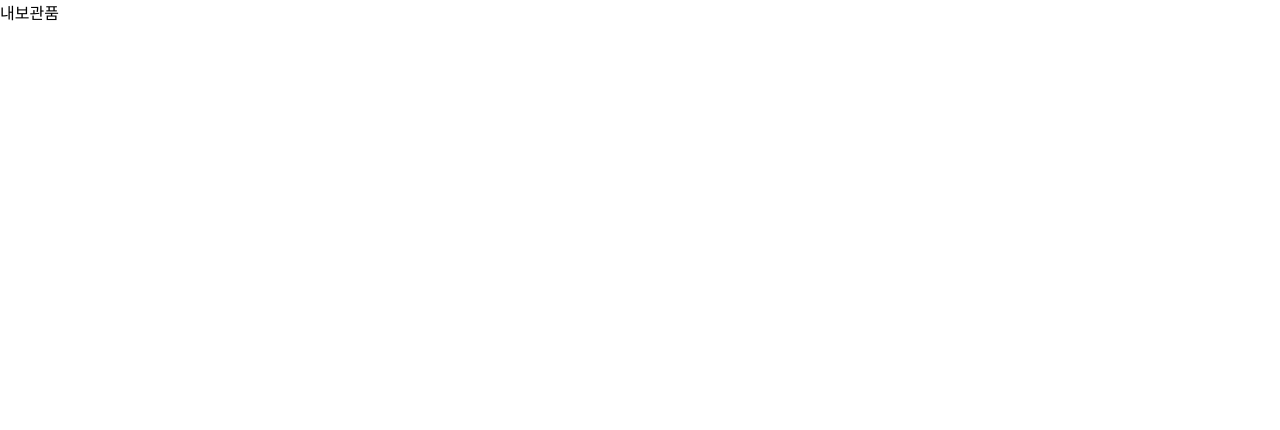
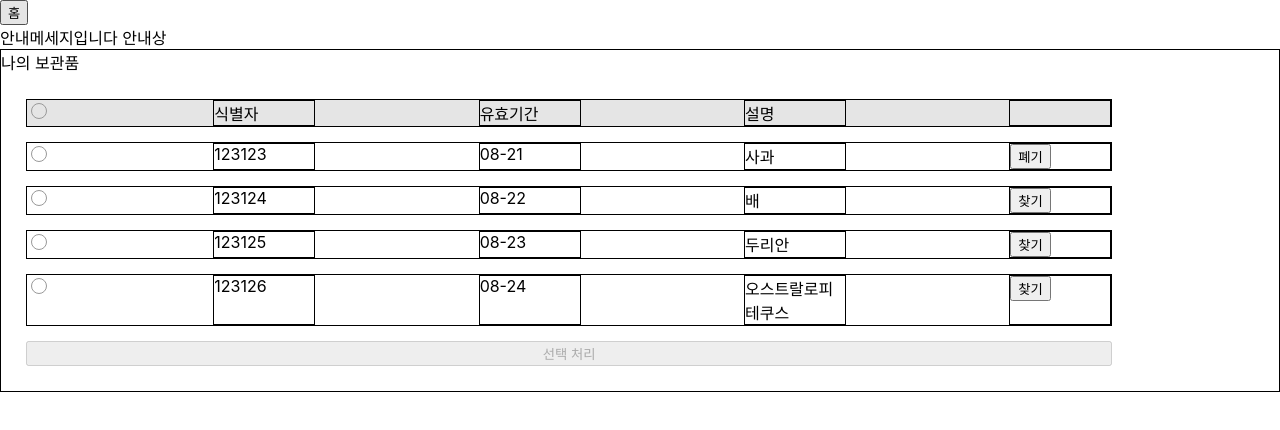
Before and after one commit to 42ggong/42ggong-front, a React (Create React App) app: page /mylist in a window 1280 px wide. Shown: the top 430 px of the page. Built offline with nearby package versions, Linux system fonts and the light colour scheme.

Commit message:
feat: myList page draft, checkbox logic in myList page

```diff
--- a/src/componets/Modal/index.tsx
+++ b/src/componets/Modal/index.tsx
@@ -2,21 +2,21 @@ import React, { useState, useCallback } from "react";
 import * as S from "./style";
 
 interface Iprops {
-  onClose: () => void;
+  handleClose: () => void;
   handleSubmit: (e: any) => void;
   text: string;
 }
 
-const Modal = ({ onClose, handleSubmit, text }: Iprops) => {
-  console.log("Tet", handleSubmit, onClose);
+const Modal = ({ handleClose, handleSubmit, text }: Iprops) => {
+  console.log("Tet", handleSubmit, handleClose);
   return (
     <S.Test>
       <S.ModalContainer>
         <S.ModalTextContainer>{text}</S.ModalTextContainer>
         <S.ModalButtonContainer>
-          <button onClick={onClose}>취소</button>
+          <button onClick={handleClose}>취소</button>
           <button type="submit" onClick={handleSubmit}>
-            보관
+            완료
           </button>
         </S.ModalButtonContainer>
       </S.ModalContainer>
--- a/src/pages/myList/index.tsx
+++ b/src/pages/myList/index.tsx
@@ -1,10 +1,183 @@
-import React from "react";
+import React, { useState, useEffect } from "react";
 import * as S from "./style";
-import { useNavigate } from "react-router-dom";
+// import { useNavigate } from "react-router-dom";
+import HomeButton from "../../componets/HomeButton/index";
+import Modal from "../../componets/Modal/index";
 
-const DisCard = () => {
-  const navigate = useNavigate();
-  return <S.Div>내보관품</S.Div>;
+const today = new Date().toISOString().slice(5, 10);
+
+let dummyList = [
+  { uid: "123123", expday: "08-21", info: "사과" },
+  { uid: "123124", expday: "08-22", info: "배" },
+  { uid: "123125", expday: "08-23", info: "두리안" },
+  { uid: "123126", expday: "08-24", info: "오스트랄로피테쿠스" },
+];
+
+const MyList = () => {
+  // const navigate = useNavigate();
+  const [showModal, setShowModal] = useState(false);
+  const [allChecked, setAllChecked] = useState(false);
+  const [modalText, setModalText] = useState("");
+  const [checkedArr, setCheckedArr] = useState(
+    Array.from({ length: dummyList.length }, () => false)
+  );
+
+  useEffect(() => {
+    if (checkedArr.length < 1) setAllChecked(false);
+    else if (checkedArr.indexOf(false) === -1) setAllChecked(true);
+    else setAllChecked(false);
+  }, [checkedArr]);
+
+  const generateButton = (listElement: any) => {
+    if (listElement.expday > today)
+      return (
+        <button
+          onClick={(e) => {
+            e.preventDefault();
+            setModalText(
+              `${listElement.uid} ${listElement.info} 를 처리합니다.
+              반드시 냉장고에서
+              꺼낸 후에 완료해주세요!`
+            );
+            setShowModal(true);
+          }}
+          tabIndex={-1}
+        >
+          찾기
+        </button>
+      );
+    return (
+      <button
+        onClick={(e) => {
+          e.preventDefault();
+          setModalText(
+            `${listElement.uid} ${listElement.info} 를 처리합니다.
+            반드시 냉장고에서
+            꺼낸 후에 완료해주세요!`
+          );
+          setShowModal(true);
+        }}
+        tabIndex={-1}
+      >
+        폐기
+      </button>
+    );
+  };
+  const countChecked = () => {
+    return checkedArr.filter((element) => element === true).length;
+  };
+
+  const generateText = () => {
+    return;
+  };
+
+  const onSubmit = () => {
+    dummyList = dummyList.filter(
+      (element, index) => checkedArr[index] === false
+    );
+    setCheckedArr(Array.from({ length: dummyList.length }, () => false));
+    setModalText("");
+    setShowModal(false);
+  };
+
+  const onCloseModal = () => {
+    setModalText("");
+    setShowModal(false);
+  };
+
+  const onMultiDiscard = (e: any) => {
+    e.preventDefault();
+    const checkedLength = countChecked();
+    setModalText(`총 ${checkedLength}개의 보관품을
+    처리를 합니다.
+    반드시 냉장고에서
+    꺼낸 후에 완료해주세요!
+    `);
+    setShowModal(true);
+  };
+  // TODO 리스트 박스를 컴포넌트로 빼서 관리 -> api 페칭할때 로딩화면이랑 리렌더효율용
+  // TODO 보관품이 없을떄 안내문구 추가 -> 했는데 더 예쁘게 수정
+  // TODO 일괄 처리 할때 버튼에 해당 포커싱 남아있는거-> 모달로 옮기기
+
+  if (dummyList.length < 1)
+    return (
+      <>
+        <HomeButton />껙 아무데이터도 없어요 (대충 눈 x자 된 이모티콘)
+      </>
+    );
+  return (
+    <>
+      <HomeButton />
+      <S.InformContainer>안내메세지입니다 안내상</S.InformContainer>
+      <S.ListBoxContainer>
+        <S.ListBoxBorder>
+          <S.ListBoxButtonContainer>
+            <div>나의 보관품</div>
+          </S.ListBoxButtonContainer>
+          <S.ListBoxForm>
+            <S.ListItemBorder style={{ backgroundColor: "rgba(0, 0, 0, 0.1)" }}>
+              <S.ListItemCheckBox
+                type="checkbox"
+                checked={allChecked}
+                tabIndex={-1}
+                onChange={() => {
+                  if (checkedArr.indexOf(false) === -1) {
+                    setAllChecked(false);
+                    setCheckedArr(
+                      Array.from({ length: dummyList.length }, () => false)
+                    );
+                  } else {
+                    setAllChecked(true);
+                    setCheckedArr(
+                      Array.from({ length: dummyList.length }, () => true)
+                    );
+                  }
+                }}
+              />
+              <S.ListItemColumn>식별자</S.ListItemColumn>
+              <S.ListItemColumn>유효기간</S.ListItemColumn>
+              <S.ListItemColumn>설명</S.ListItemColumn>
+              <S.ListItemColumn> </S.ListItemColumn>
+            </S.ListItemBorder>
+            {dummyList.map((element: any, index: number) => {
+              return (
+                <S.ListItemBorder key={element.uid}>
+                  <S.ListItemCheckBox
+                    type="checkbox"
+                    checked={checkedArr[index]}
+                    tabIndex={-1}
+                    onChange={() => {
+                      const tmpArr = [...checkedArr];
+                      tmpArr[index] = !checkedArr[index];
+                      setCheckedArr(tmpArr);
+                    }}
+                  />
+                  <S.ListItemColumn>{element.uid}</S.ListItemColumn>
+                  <S.ListItemColumn>{element.expday}</S.ListItemColumn>
+                  <S.ListItemColumn>{element.info}</S.ListItemColumn>
+                  <S.ListItemColumn>{generateButton(element)}</S.ListItemColumn>
+                </S.ListItemBorder>
+              );
+            })}
+            <button
+              onClick={onMultiDiscard}
+              disabled={countChecked() < 1}
+              tabIndex={-1}
+            >
+              선택 처리
+            </button>
+            {showModal && (
+              <Modal
+                handleClose={onCloseModal}
+                handleSubmit={onSubmit}
+                text={modalText}
+              />
+            )}
+          </S.ListBoxForm>
+        </S.ListBoxBorder>
+      </S.ListBoxContainer>
+    </>
+  );
 };
 
-export default DisCard;
+export default MyList;
--- a/src/pages/myList/style.tsx
+++ b/src/pages/myList/style.tsx
@@ -1,3 +1,51 @@
 import styled from "@emotion/styled";
 
-export const Div = styled.div``;
+// inform
+export const InformContainer = styled.div``;
+
+// list box
+export const ListBoxContainer = styled.div``;
+
+export const ListBoxBorder = styled.div`
+  border: 1px solid;
+`;
+
+export const ListBoxButtonContainer = styled.div``;
+
+export const ListBoxForm = styled.form`
+  width: 85%;
+  padding: 10px 25px;
+  display: flex;
+  flex-direction: column;
+  gap: 15px;
+  margin: 15px 0;
+`;
+
+// list item
+export const ListItemBorder = styled.div`
+  display: flex;
+  justify-content: space-between;
+  border: 1px solid;
+`;
+
+export const ListItemCheckBox = styled.input`
+  // position: relative;
+  // top: 5.5px;
+  width: 1rem;
+  height: 1rem;
+  border-radius: 50%;
+  border: 1px solid #999;
+  appearance: none;
+  cursor: pointer;
+  transition: background 0.2s;
+  align-items: center;
+  :checked {
+    background: green;
+    border: none;
+  }
+`;
+
+export const ListItemColumn = styled.div`
+  width: 100px;
+  border: 1px solid;
+`;
--- a/src/pages/store/index.tsx
+++ b/src/pages/store/index.tsx
@@ -60,7 +60,7 @@ const DisCard = () => {
         </S.ButtonContainer>
         {showModal && (
           <Modal
-            onClose={onCloseModal}
+            handleClose={onCloseModal}
             handleSubmit={handleSubmit}
             text="안녕 난 모달"
           />
```
